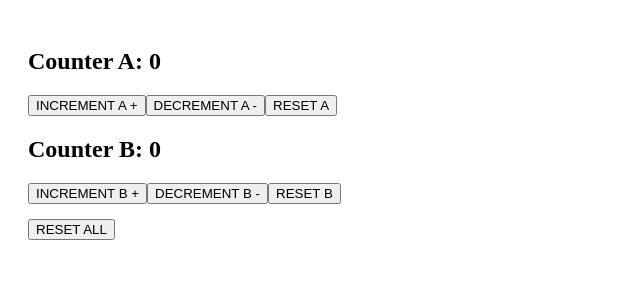
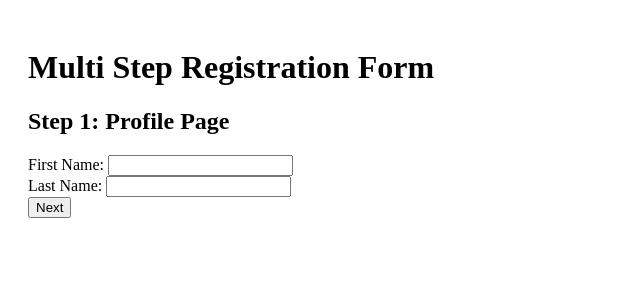
Before and after one commit to IsmailOlyan/06-REACT-EXERCISE-FILES, a React (Vite) app: page / in a window 1280 px wide. Shown: the top 300 px of the page, without its empty margins (0-640 px from the left). Built offline with nearby package versions, Linux system fonts and the light colour scheme.

Commit message:
worked files

```diff
--- a/src/App.jsx
+++ b/src/App.jsx
@@ -22,12 +22,13 @@ import ShopingCart from './ShopingCart'
 import CounterWithReducer from './CounterWithReducer'
 import TodoApp from './TodoApp'
 import DoubleCounter from './EXERCISES/Exercise-13/DoubleCounter';
+import MultiStepForm from './EXERCISES/Exercise-14/MultiStepForm';
 
 
 function App() {
   // 🎯 KALIYA HALKAN KA BEDDEL MAGACA CASHARKA AAD RABTO INAAD ARAGTO!
   // Waxaad u beddeli kartaa: "usercard", "layout", "todo", "shopping", ama "document-title"
-  const [currentLesson, setCurrentLesson] = useState("doubledounter");
+  const [currentLesson, setCurrentLesson] = useState("MultiStepForm");
 
   // Habkan wuxuu si toos ah u furayaa casharka aad magaciisa sarre ku qorto
   const renderLesson = () => {
@@ -76,6 +77,8 @@ function App() {
         return <TodoApp />
       case 'doubledounter':
         return <DoubleCounter />
+      case 'MultiStepForm':
+        return <MultiStepForm />
 
 
       default:
--- a/src/EXERCISES/Exercise-13/DoubleCounter.jsx
+++ b/src/EXERCISES/Exercise-13/DoubleCounter.jsx
@@ -11,7 +11,7 @@ const reducer = (state, action) => {
             return { ...state, counterA: state.counterA + 1 };
         case 'DECREMENT_A':
             return { ...state, counterA: state.counterA > 0 ? state.counterA - 1 : 0 };
-        case 'RESET_A': //  optional task i added my own!
+        case 'RESET_A': //  optional task i've added my own!
             return { ...state, counterA: 0 };
 
         case 'INCREMENT_B':
--- /dev/null
+++ b/src/EXERCISES/Exercise-14/MultiStepForm.jsx
@@ -0,0 +1,129 @@
+import { useReducer } from 'react';
+
+const initialState = {
+    step: 1, // Start at step 1
+    firstName: '',
+    lastName: '',
+    email: '',
+    phone: '',
+};
+
+const reducer = (state, action) => {
+    switch (action.type) {
+        case 'Update':
+            return { ...state, [action.field]: action.value };
+        case 'Next':
+            return { ...state, step: state.step + 1 };
+        case 'Prev':
+            return { ...state, step: state.step - 1 };
+        case 'Reset':
+            return initialState;
+        default:
+            return state;
+    }
+};
+
+const MultiStepForm = () => {
+    const [state, dispatch] = useReducer(reducer, initialState);
+
+    const handlechange = (event) => {
+
+        dispatch({
+            type: 'Update',
+            field: event.target.name,
+            value: event.target.value
+        });
+    };
+
+    const Next = () => dispatch({ type: 'Next' });
+    const Prev = () => dispatch({ type: 'Prev' });
+    const Reset = () => dispatch({ type: 'Reset' });
+
+    const handleSubmit = () => {
+        alert('Form submitted successfully!');
+        Reset();
+    };
+
+    return (
+        <div style={{ padding: '20px' }}>
+            <h1>Multi Step Registration Form</h1>
+
+            {/* Step 1 */}
+            {state.step === 1 && (
+                <>
+                    <h2>Step 1: Profile Page</h2>
+                    <label htmlFor="firstName">First Name: </label>
+                    <input
+                        type="text"
+                        name="firstName"
+                        id="firstName"
+                        value={state.firstName}
+                        onChange={handlechange}
+                    /> <br />
+
+                    <label htmlFor="lastName">Last Name: </label>
+                    <input
+                        type="text"
+                        name="lastName"
+                        id="lastName"
+                        value={state.lastName}
+                        onChange={handlechange}
+                    /> <br />
+
+                    <button onClick={Next}>Next</button>
+                </>
+            )}
+
+            {/* Step 2 */}
+            {state.step === 2 && (
+                <>
+                    <h2>Step 2: Contact Page</h2>
+                    <label htmlFor="email">Email: </label>
+                    <input
+                        type="email"
+                        name="email"
+                        id="email"
+                        value={state.email}
+                        onChange={handlechange}
+                    /> <br />
+
+                    <label htmlFor="phone">Phone: </label>
+                    <input
+                        type="tel"
+                        name="phone"
+                        id="phone"
+                        value={state.phone}
+                        onChange={handlechange}
+                    /> <br />
+
+                    <button onClick={Prev}>Back</button>
+                    <button onClick={Next}>Next</button>
+                </>
+            )}
+
+            {/* Step 3 */}
+            {state.step === 3 && (
+                <>
+                    <h2>Step 3: Review Page</h2>
+                    <h3>First Name: {state.firstName}</h3>
+                    <h3>Last Name: {state.lastName}</h3>
+                    <h3>Email: {state.email}</h3>
+                    <h3>Phone: {state.phone}</h3>
+
+                    <button onClick={Prev}>Back</button>
+                    <button onClick={handleSubmit}>Submit</button>
+                </>
+            )}
+
+            {/* Completion Screen */}
+            {state.step > 3 && (
+                <div>
+                    <h3>Form Completed</h3>
+                    <button onClick={Reset}>Start Over</button>
+                </div>
+            )}
+        </div>
+    );
+};
+
+export default MultiStepForm;
```
Also changed, not shown: src/TodoApp.jsx (+3 -9 lines).
